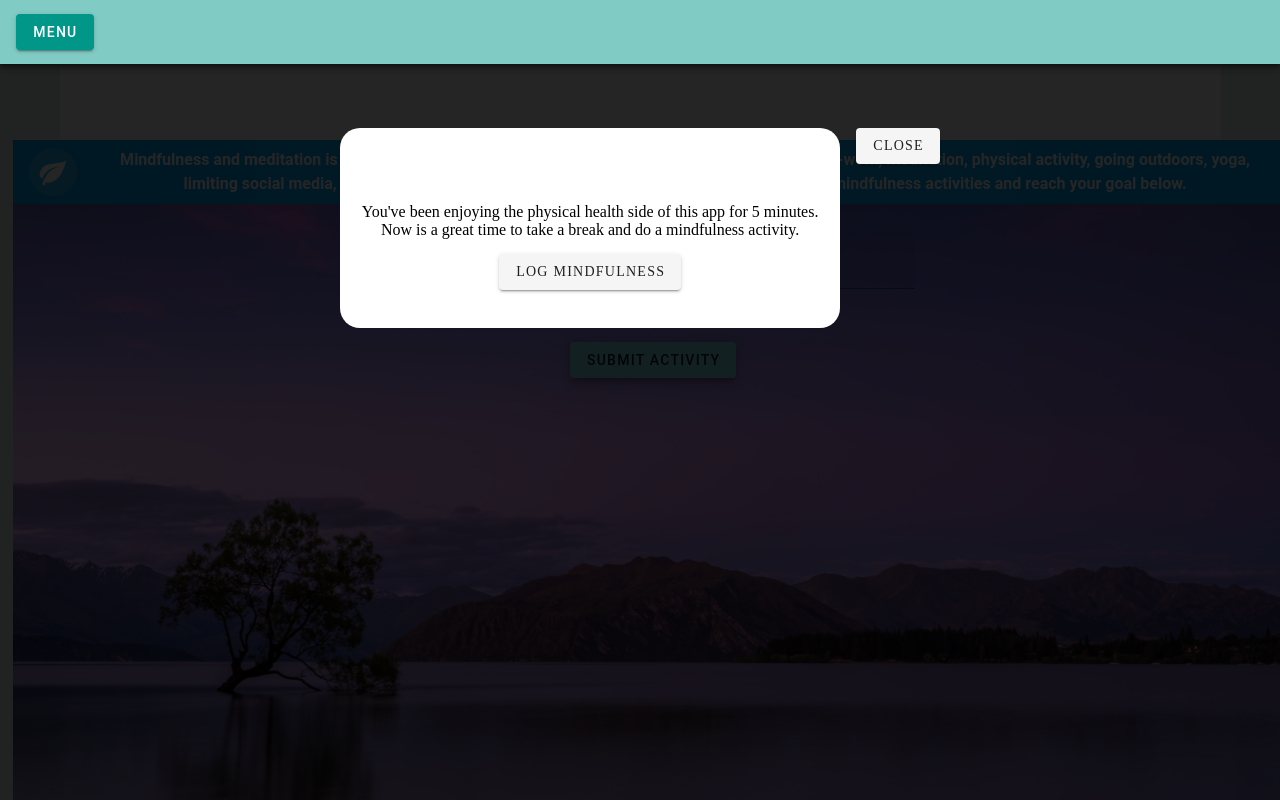
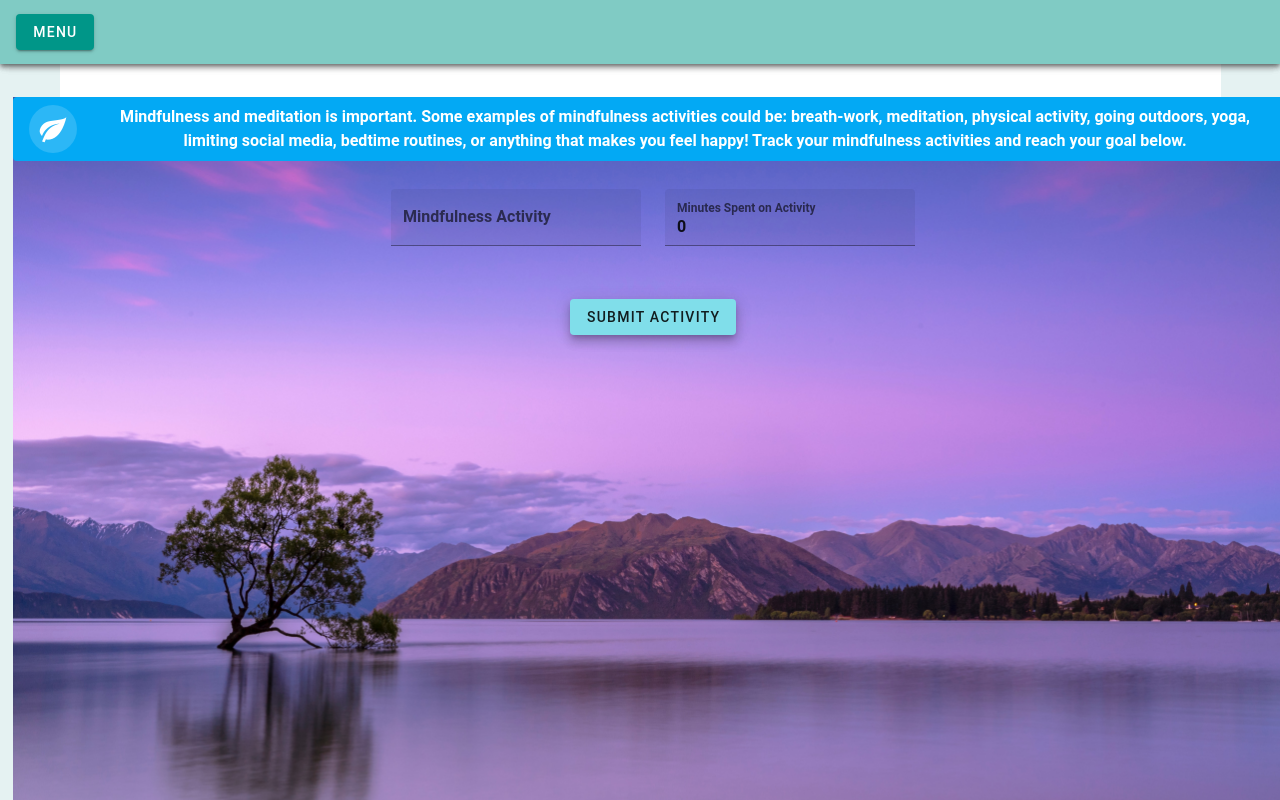
Before and after one commit to raulharo/Tech-Elevator-Final-Capstone, a Vue app in the folder final-capstone/capstone/vue/: page /mindfulness in a window 1280 px wide. Shown: the top 800 px of the page. Built offline with nearby package versions, Linux system fonts and the light colour scheme.

Commit message:
styling changes

```diff
--- a/final-capstone/capstone/vue/src/App.vue
+++ b/final-capstone/capstone/vue/src/App.vue
@@ -28,7 +28,7 @@ export default {
 
   data() {
     return {
-      showAlert: true
+      showAlert: false
     }
   },
 // methods:{
--- a/final-capstone/capstone/vue/src/views/Mindfulness.vue
+++ b/final-capstone/capstone/vue/src/views/Mindfulness.vue
@@ -152,8 +152,8 @@ export default {
 body {
   background: url("../../public/mountain.jpg");
   margin-left: -4%;
-  /* margin-top: -4%; */
-  background-size: cover;
+  margin-top: -3.7%;
+
   height: 100vh;
   width: 100vw;
   background-size: 100%;
@@ -168,4 +168,8 @@ body {
   display: flex;
   justify-content: center;
 }
+
+v-alert {
+  margin: 0;
+}
 </style>
```
